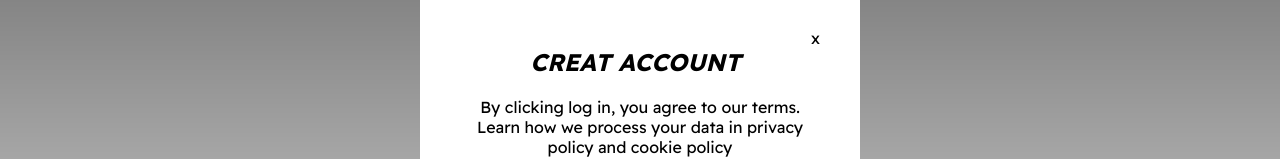
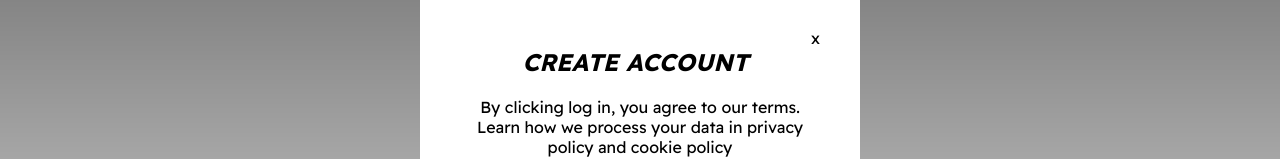
Before and after one commit to sgowryl/tinder-clone, a React (Create React App) app: page / in a window 1280 px wide. Both pictures are taken after a click on the button "CREATE ACCOUNT". Shown: the part 212-371 px from the top of the page. Built offline with nearby package versions, Linux system fonts and the light colour scheme.

Commit message:
log in and sign up set up

```diff
--- a/src/components/AuthModal.js
+++ b/src/components/AuthModal.js
@@ -1,6 +1,6 @@
 import { useState } from "react"
 
-const AuthModal = ({setShowModal}) =>{
+const AuthModal = ({setShowModal, setIsSignUp, isSignUp}) =>{
 
     const[email,setEmail] = useState(null)
     const[passowrd,setPassword] = useState(null)
@@ -12,7 +12,6 @@ const AuthModal = ({setShowModal}) =>{
     const handleClick=()=>{
         setShowModal(false)
     }
-    const isSignUp = true
     const handleSubmit = (e) => {
         e.preventDefault()
 
@@ -28,7 +27,7 @@ const AuthModal = ({setShowModal}) =>{
     return(
         <div className="auth-modal">
             <div className="close-icon"  onClick={handleClick}>x</div>
-            <h2>{isSignUp?'CREAT ACCOUNT':'LOG IN'}</h2>
+            <h2>{isSignUp?'CREATE ACCOUNT':'LOG IN'}</h2>
             <p>By clicking log in, you agree to our terms. Learn how we process your data in privacy policy and cookie policy</p>
             <form onSubmit={handleSubmit}>
                 <input
@@ -47,7 +46,7 @@ const AuthModal = ({setShowModal}) =>{
                     required={true}
                     onChange={(e)=>setPassword(e.target.value)}
                 />
-                <input
+                {isSignUp && <input
                     type="password"
                     id="password-check"
                     name="password-check"
@@ -55,6 +54,7 @@ const AuthModal = ({setShowModal}) =>{
                     required={true}
                     onChange={(e)=>setConfirmPassword(e.target.value)}
                 />
+                }
                 <input className="secondary-button" type="submit"/>
                 <p>{error}</p>
 
--- a/src/components/Nav.js
+++ b/src/components/Nav.js
@@ -2,9 +2,10 @@ import whitelogo from '../images/tinder_logo_white.png'
 import colorlogo from '../images/color-logo-tinder.png'
 
 
-const Nav = ({minimal, authToken, setShowModal, showModal}) => {
+const Nav = ({minimal, authToken, setShowModal, showModal, setIsSignUp}) => {
 const handleClick = () =>{
     setShowModal(true)
+    setIsSignUp(false)
 }
     return(
             <nav>
--- a/src/pages/Home.js
+++ b/src/pages/Home.js
@@ -4,22 +4,28 @@ import AuthModal from "../components/AuthModal"
 
 const Home = () =>{
     const [showModal, setShowModal] = useState(false)
+    const [isSignUp, setIsSignUp] = useState(true)
 
     const authToken = false
     const handleClick = () =>{
         console.log('clicked')
         setShowModal(true)
+        setIsSignUp(true)
     }
     return(
 
         <div className='overlay'>
-            <Nav minimal={false} authToken={authToken} setShowModal={setShowModal} showModal={showModal}/>
+            <Nav minimal={false}
+            authToken={authToken}
+            setShowModal={setShowModal}
+            showModal={showModal}
+            setIsSignUp={setIsSignUp} />
             <div className="home">
                 <h1>Swipe Right</h1>
                 <button className="primary-button" onClick={handleClick}>
                     {authToken?'Signout':'Create Account'}
                 </button>
-                {showModal &&(<AuthModal setShowModal={setShowModal}/>)}
+                {showModal &&(<AuthModal setShowModal={setShowModal} setIsSignUp={setIsSignUp} isSignUp={isSignUp}/>)}
             </div>
         </div>
     )
```
